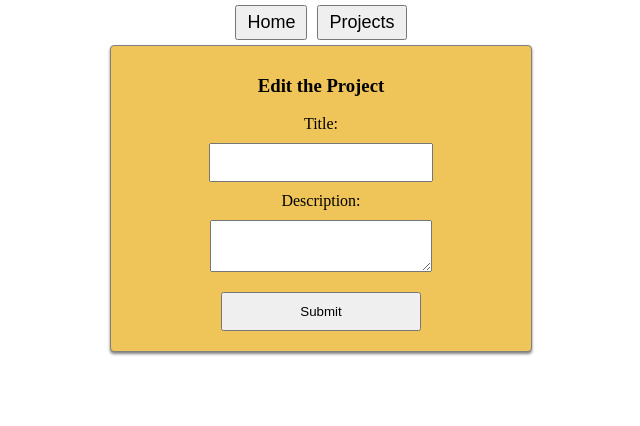
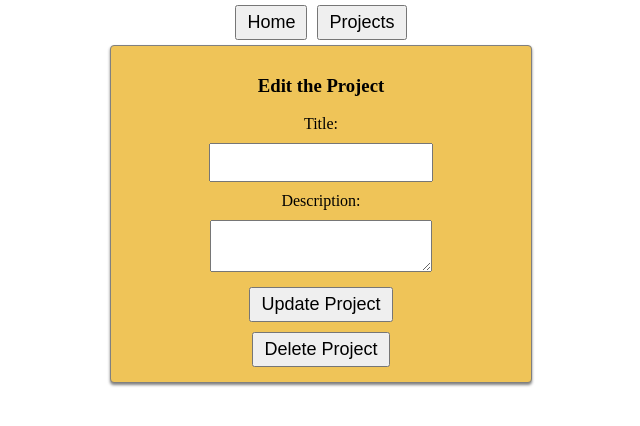
Before and after one commit to ironhack-labs/lesson-code-project-management-client-v2, a React (Create React App) app: page /projects/edit/1 in a window 1280 px wide. Shown: the top 426 px of the page, without its empty margins (319-959 px from the left). Built offline with nearby package versions, Linux system fonts and the light colour scheme; no server answers.

Commit message:
Example 13 - Update EditProjectPage component - DELETE request

```diff
--- a/src/pages/EditProjectPage.js
+++ b/src/pages/EditProjectPage.js
@@ -21,19 +21,28 @@
   }, [projectId]);
 
 
-  const handleFormSubmit = (e) => {                                 // <== ADD
+  const handleFormSubmit = (e) => {
     e.preventDefault();
-    // Create an object representing the body of the PUT request
     const requestBody = { title, description };
 
-    // Make a PUT request to update the project
     axios
       .put(`${API_URL}/api/projects/${projectId}`, requestBody)
       .then((response) => {
-        // Once the request is resolved successfuly and the project
-        // is updated we navigate back to the details page
         props.history.push(`/projects/${projectId}`)
       });
+  };
+
+
+  const deleteProject = () => {                               //  <== ADD
+    // Make a DELETE request to delete the project
+    axios
+      .delete(`${API_URL}/api/projects/${projectId}`)
+      .then(() => {
+        // Once the request is resolved successfully and the project
+        // is deleted navigate back to the list of projects.
+        props.history.push("/projects");
+      })
+      .catch((err) => console.log(err));
   };
 
 
@@ -41,7 +50,7 @@
     <div className="EditProjectPage">
       <h3>Edit the Project</h3>
 
-      <form onSubmit={handleFormSubmit}>                      {/*  <== UPDATE  */}
+      <form onSubmit={handleFormSubmit}>
         <label>Title:</label>
         <input
           type="text"
@@ -57,8 +66,10 @@
           onChange={(e) => setDescription(e.target.value)}
         />
 
-        <input type="submit" value="Submit" />
+        <button type="submit">Update Project</button>
       </form>
+
+      <button onClick={deleteProject}>Delete Project</button>       {/* <== ADD  */}
     </div>
   );
 }
```
